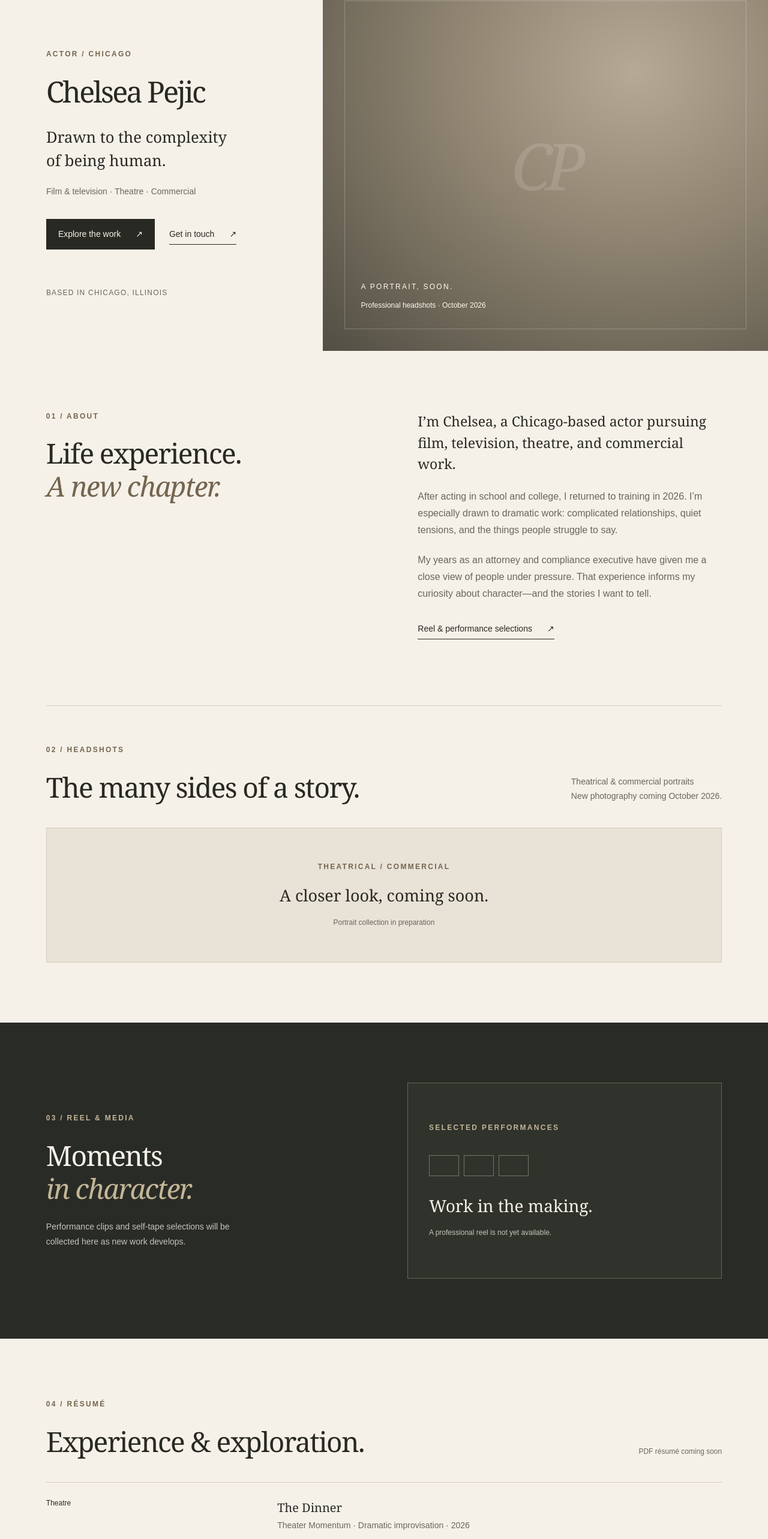
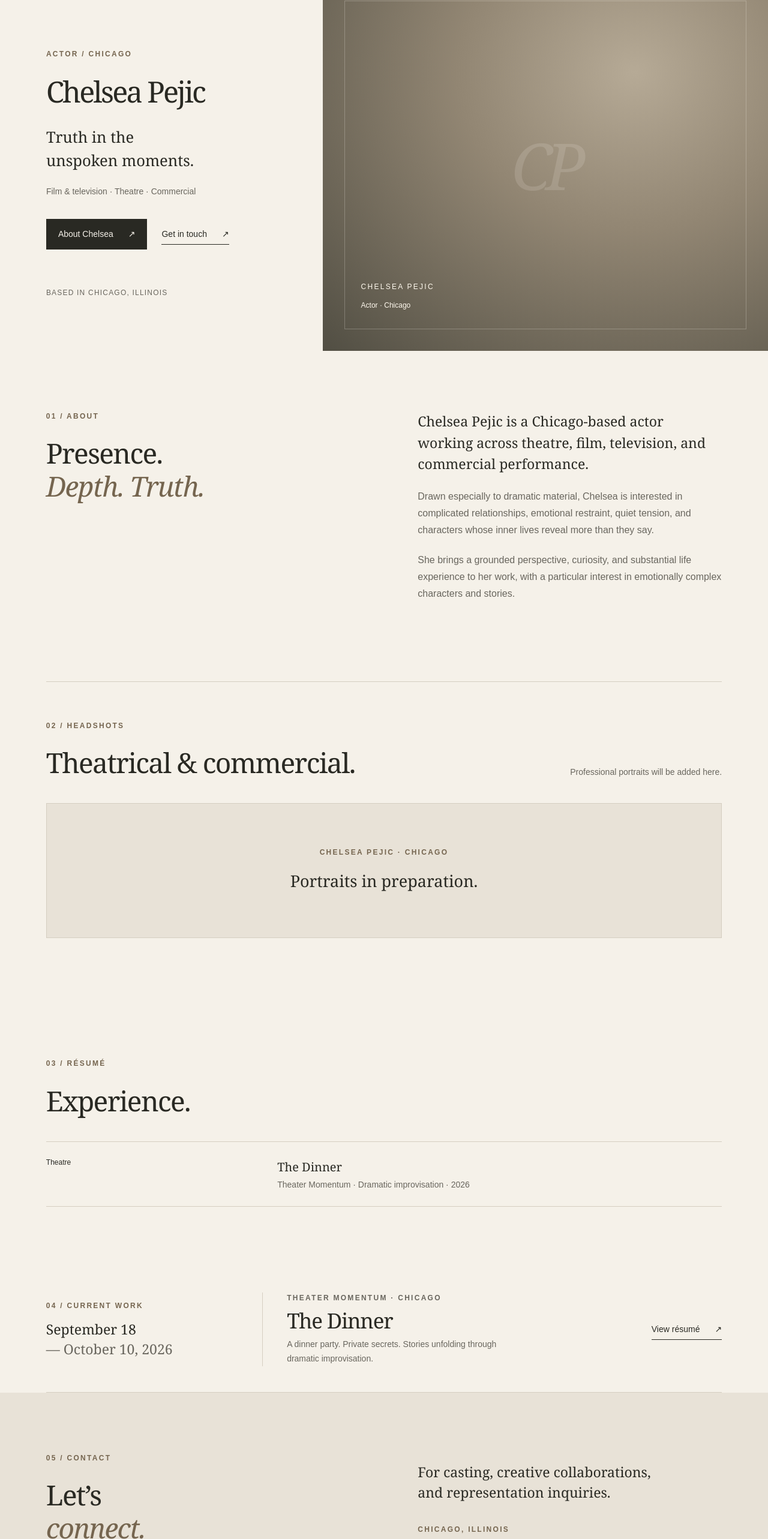
Before and after one commit to cpejic/chelsea-pejic-website, a Next.js app: page / in a window 1280 px wide. Shown: the part 141-2707 px from the top of the page at 60% size. Built offline with nearby package versions, Linux system fonts and the light colour scheme.

Commit message:
Present early acting portfolio with confident concise copy

```diff
--- a/app/page.js
+++ b/app/page.js
@@ -7,7 +7,7 @@ function Portrait({ photo, className = '', priority = false }) {
   return <div className={`portrait ${className}`}>
     {photo ? <Image src={photo.src} alt={photo.alt} fill priority={priority} sizes={priority ? '(max-width: 700px) 100vw, 58vw' : '(max-width: 700px) 100vw, 45vw'} style={{ objectFit: 'cover', objectPosition: photo.position || '50% 35%' }} /> : <>
       <div className="portrait-frame" aria-hidden="true"><span>CP</span></div>
-      <div className="portrait-note"><span className="eyebrow">A portrait, soon.</span><p>Professional headshots · October 2026</p></div>
+      <div className="portrait-note"><span className="eyebrow">Chelsea Pejic</span><p>Actor · Chicago</p></div>
     </>}
   </div>;
 }
@@ -19,40 +19,40 @@ export default function Home() {
         <div className="hero-copy">
           <p className="eyebrow">Actor / Chicago</p>
           <h1 id="hero-title">Chelsea Pejic</h1>
-          <p className="hero-line">Drawn to the complexity<br />of being human.</p>
+          <p className="hero-line">Truth in the<br />unspoken moments.</p>
           <p className="disciplines">Film & television · Theatre · Commercial</p>
-          <div className="hero-links"><a className="button" href="#current-work">Explore the work <Arrow /></a><a className="text-link" href="#contact">Get in touch <Arrow /></a></div>
+          <div className="hero-links"><a className="button" href="#about">About Chelsea <Arrow /></a><a className="text-link" href="#contact">Get in touch <Arrow /></a></div>
           <p className="hero-footnote">Based in Chicago, Illinois</p>
         </div>
         <Portrait photo={actor.heroImage} priority />
       </section>
 
       <section className="about section wrap" id="about" aria-labelledby="about-title">
-        <div><p className="eyebrow">01 / About</p><h2 id="about-title">Life experience.<br /><em>A new chapter.</em></h2></div>
-        <div className="about-copy"><p className="lead">I’m Chelsea, a Chicago-based actor pursuing film, television, theatre, and commercial work.</p><p>After acting in school and college, I returned to training in 2026. I’m especially drawn to dramatic work: complicated relationships, quiet tensions, and the things people struggle to say.</p><p>My years as an attorney and compliance executive have given me a close view of people under pressure. That experience informs my curiosity about character—and the stories I want to tell.</p><a className="text-link" href="#media">Reel & performance selections <Arrow /></a></div>
+        <div><p className="eyebrow">01 / About</p><h2 id="about-title">Presence.<br /><em>Depth. Truth.</em></h2></div>
+        <div className="about-copy"><p className="lead">Chelsea Pejic is a Chicago-based actor working across theatre, film, television, and commercial performance.</p><p>Drawn especially to dramatic material, Chelsea is interested in complicated relationships, emotional restraint, quiet tension, and characters whose inner lives reveal more than they say.</p><p>She brings a grounded perspective, curiosity, and substantial life experience to her work, with a particular interest in emotionally complex characters and stories.</p></div>
       </section>
 
       <section className="headshots section wrap" id="headshots" aria-labelledby="headshots-title">
-        <div className="section-heading"><div><p className="eyebrow">02 / Headshots</p><h2 id="headshots-title">The many sides of a story.</h2></div><p>Theatrical & commercial portraits<br />New photography coming October 2026.</p></div>
-        {actor.headshots.length ? <div className="headshot-grid">{actor.headshots.map(photo => <figure key={photo.src}><Portrait photo={photo} /><figcaption>{photo.label}</figcaption></figure>)}</div> : <div className="headshot-pending"><span className="eyebrow">Theatrical / Commercial</span><p>A closer look, coming soon.</p><span className="small-note">Portrait collection in preparation</span></div>}
+        <div className="section-heading"><div><p className="eyebrow">02 / Headshots</p><h2 id="headshots-title">Theatrical & commercial.</h2></div>{actor.headshots.length ? null : <p>Professional portraits will be added here.</p>}</div>
+        {actor.headshots.length ? <div className="headshot-grid">{actor.headshots.map(photo => <figure key={photo.src}><Portrait photo={photo} /><figcaption>{photo.label}</figcaption></figure>)}</div> : <div className="headshot-pending"><span className="eyebrow">Chelsea Pejic · Chicago</span><p>Portraits in preparation.</p></div>}
       </section>
 
-      <section className="media section" id="media" aria-labelledby="media-title"><div className="wrap media-layout">
-        <div><p className="eyebrow">03 / Reel & media</p><h2 id="media-title">Moments<br /><em>in character.</em></h2><p>Performance clips and self-tape selections will be collected here as new work develops.</p></div>
-        <div>{actor.media.length ? actor.media.map(clip => <article className="clip" key={clip.url}><h3>{clip.title}</h3><p>{clip.description}</p><a className="text-link" href={clip.url} target="_blank" rel="noopener noreferrer">Watch selection <span className="sr-only">(opens in a new tab)</span><Arrow /></a></article>) : <div className="media-pending"><span className="eyebrow">Selected performances</span><div className="film-lines" aria-hidden="true"><i /><i /><i /></div><h3>Work in the making.</h3><p>A professional reel is not yet available.</p></div>}</div>
-      </div></section>
+      {actor.media.length ? <section className="media section" id="media" aria-labelledby="media-title"><div className="wrap media-layout">
+        <div><p className="eyebrow">03 / Media</p><h2 id="media-title">Selected<br /><em>performances.</em></h2></div>
+        <div>{actor.media.map(clip => <article className="clip" key={clip.url}><h3>{clip.title}</h3><p>{clip.description}</p><a className="text-link" href={clip.url} target="_blank" rel="noopener noreferrer">Watch selection <span className="sr-only">(opens in a new tab)</span><Arrow /></a></article>)}</div>
+      </div></section> : null}
 
-      <section className="resume section wrap" id="resume" aria-labelledby="resume-title"><div className="section-heading"><div><p className="eyebrow">04 / Résumé</p><h2 id="resume-title">Experience & exploration.</h2></div><div>{actor.resumePdf ? <div className="resume-actions"><a className="text-link" href={actor.resumePdf} target="_blank" rel="noopener noreferrer">View résumé (PDF) <Arrow /></a><a className="text-link" href={actor.resumePdf} download>Download PDF ↓</a></div> : <p className="small-note">PDF résumé coming soon</p>}</div></div>
-        <div className="resume-table">{resume.map(group => <div className="resume-row" key={group.category}><h3>{group.category}</h3><div>{group.entries.length ? group.entries.map(entry => <div key={entry.title}><h4>{entry.title}</h4><p>{entry.detail}</p></div>) : <p className="muted">{group.note || 'Credits to follow.'}</p>}</div></div>)}</div>
+      <section className="resume section wrap" id="resume" aria-labelledby="resume-title"><div className="section-heading"><div><p className="eyebrow">03 / Résumé</p><h2 id="resume-title">Experience.</h2></div><div>{actor.resumePdf ? <div className="resume-actions"><a className="text-link" href={actor.resumePdf} target="_blank" rel="noopener noreferrer">View résumé (PDF) <Arrow /></a><a className="text-link" href={actor.resumePdf} download>Download PDF ↓</a></div> : null}</div></div>
+        <div className="resume-table">{resume.map(group => <div className="resume-row" key={group.category}><h3>{group.category}</h3><div>{group.entries.map(entry => <div key={entry.title}><h4>{entry.title}</h4><p>{entry.detail}</p></div>)}</div></div>)}</div>
       </section>
 
       <section className="current-work wrap" id="current-work" aria-labelledby="work-title">
-        <div className="work-date"><p className="eyebrow">On stage / 2026</p><p>September 18<br /><span>— October 10</span></p></div>
+        <div className="work-date"><p className="eyebrow">04 / Current work</p><p>September 18<br /><span>— October 10, 2026</span></p></div>
         <div className="work-description"><p className="eyebrow">Theater Momentum · Chicago</p><h2 id="work-title">The Dinner</h2><p>A dinner party. Private secrets. Stories unfolding through dramatic improvisation.</p></div>
         <a className="text-link" href="#resume">View résumé <Arrow /></a>
       </section>
 
-      <section className="contact section" id="contact" aria-labelledby="contact-title"><div className="wrap contact-layout"><div><p className="eyebrow">05 / Contact</p><h2 id="contact-title">Let’s tell<br /><em>a story.</em></h2></div><div className="contact-copy"><p>For casting, creative collaborations,<br />and representation inquiries.</p>{actor.email ? <a className="contact-email" href={`mailto:${actor.email}`}>{actor.email} <Arrow /></a> : <p className="contact-status">Direct contact details coming soon.</p>}<p className="eyebrow">Chicago, Illinois</p></div></div></section>
+      <section className="contact section" id="contact" aria-labelledby="contact-title"><div className="wrap contact-layout"><div><p className="eyebrow">05 / Contact</p><h2 id="contact-title">Let’s<br /><em>connect.</em></h2></div><div className="contact-copy"><p>For casting, creative collaborations,<br />and representation inquiries.</p>{actor.email ? <a className="contact-email" href={`mailto:${actor.email}`}>{actor.email} <Arrow /></a> : null}<p className="eyebrow">Chicago, Illinois</p></div></div></section>
     </main>
     <footer className="wrap"><a href="#top">Chelsea Pejic</a><span>Actor · Chicago</span><a href="#top">Back to top ↑</a></footer>
   </>;
```
